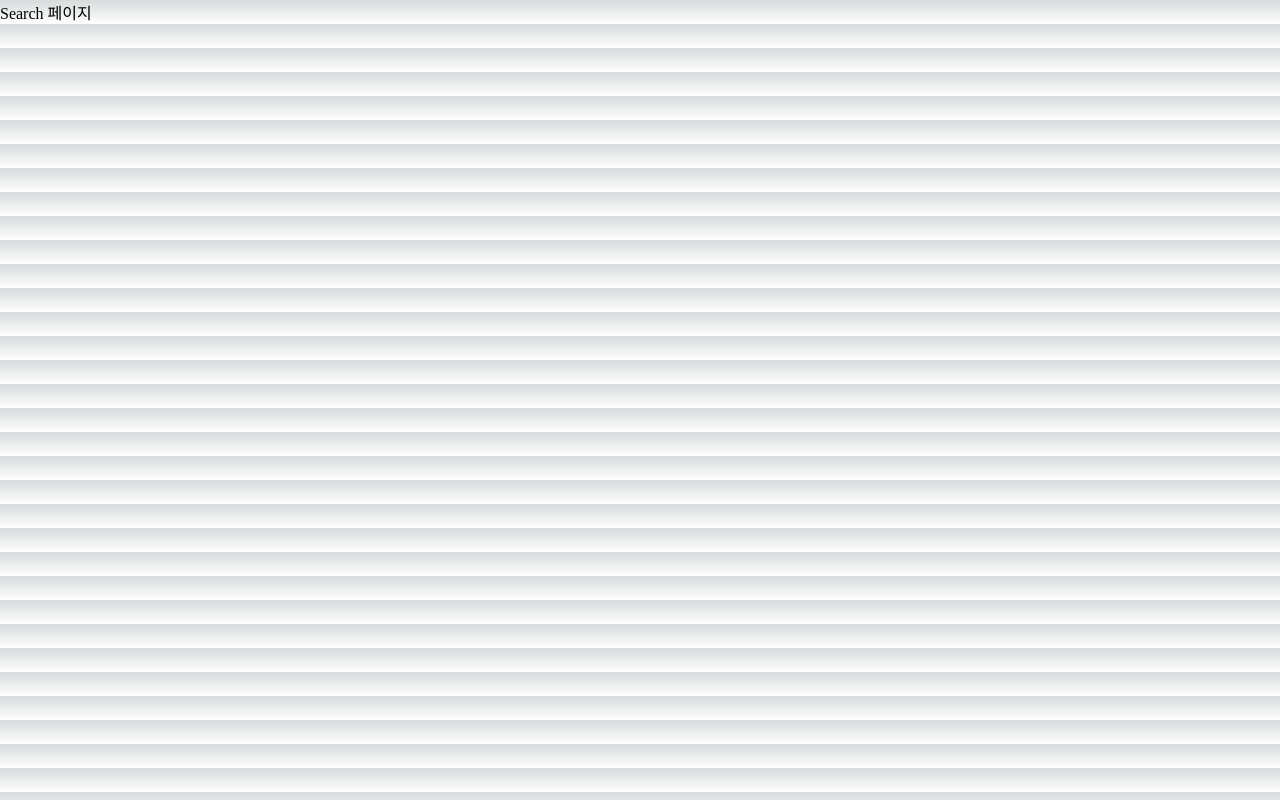
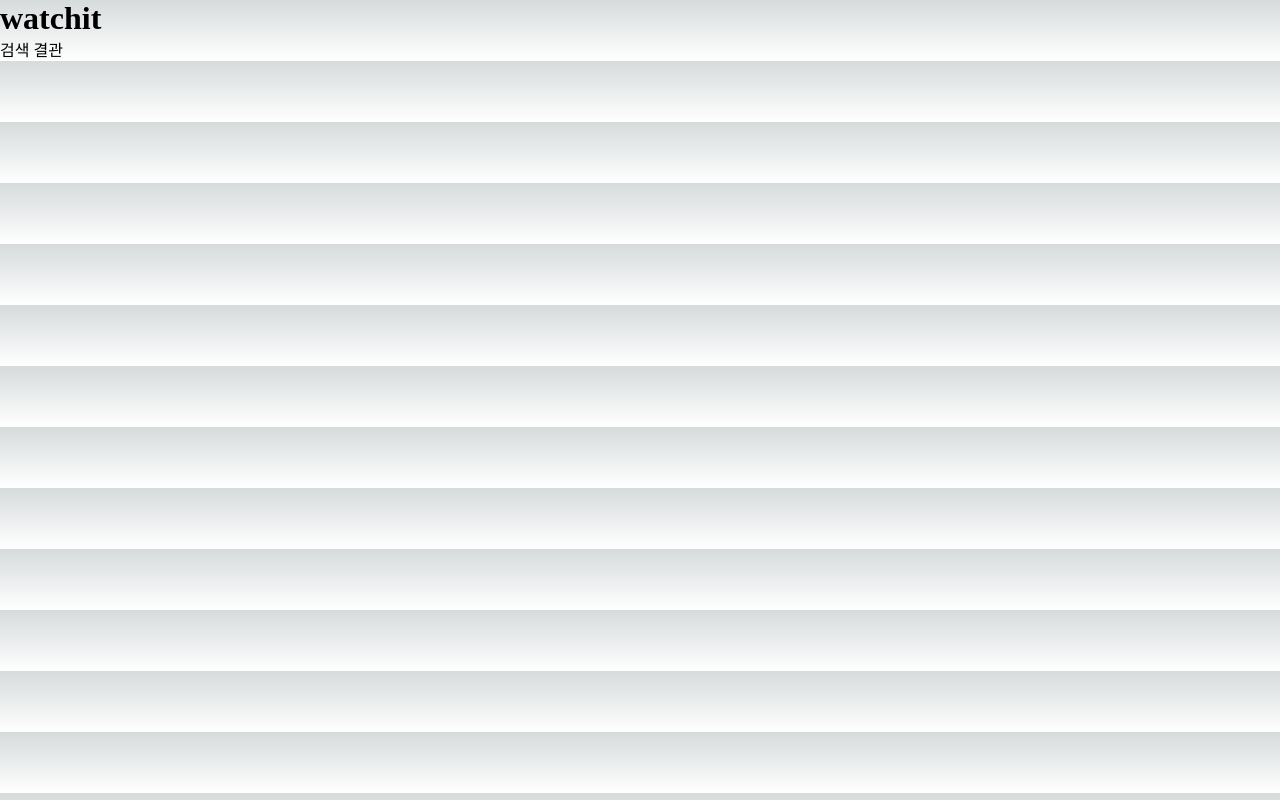
Before and after one commit to JiinSeok/watchit-next, a Next.js app: page /search in a window 1280 px wide. Built offline with nearby package versions, Linux system fonts and the light colour scheme.

Commit message:
쿼리 사용

```diff
--- a/pages/movies/[id].js
+++ b/pages/movies/[id].js
@@ -1,3 +1,7 @@
+import { useRouter } from 'next/router';
+
 export default function Movie() {
-    return <div>Movie 페이지</div>;
+    const { id } = useRouter().query;
+
+    return <div>Movie 페이지 #{id}</div>;
 }
--- a/pages/search.js
+++ b/pages/search.js
@@ -1,3 +1,12 @@
+import { useRouter } from 'next/router';
+
 export default function Search() {
-    return <div>Search 페이지</div>;
+    const { query } = useRouter().query;
+
+    return (
+        <div>
+            <h1>watchit</h1>
+            <p>{query} 검색 결관</p>
+        </div>
+    );
 }
```
